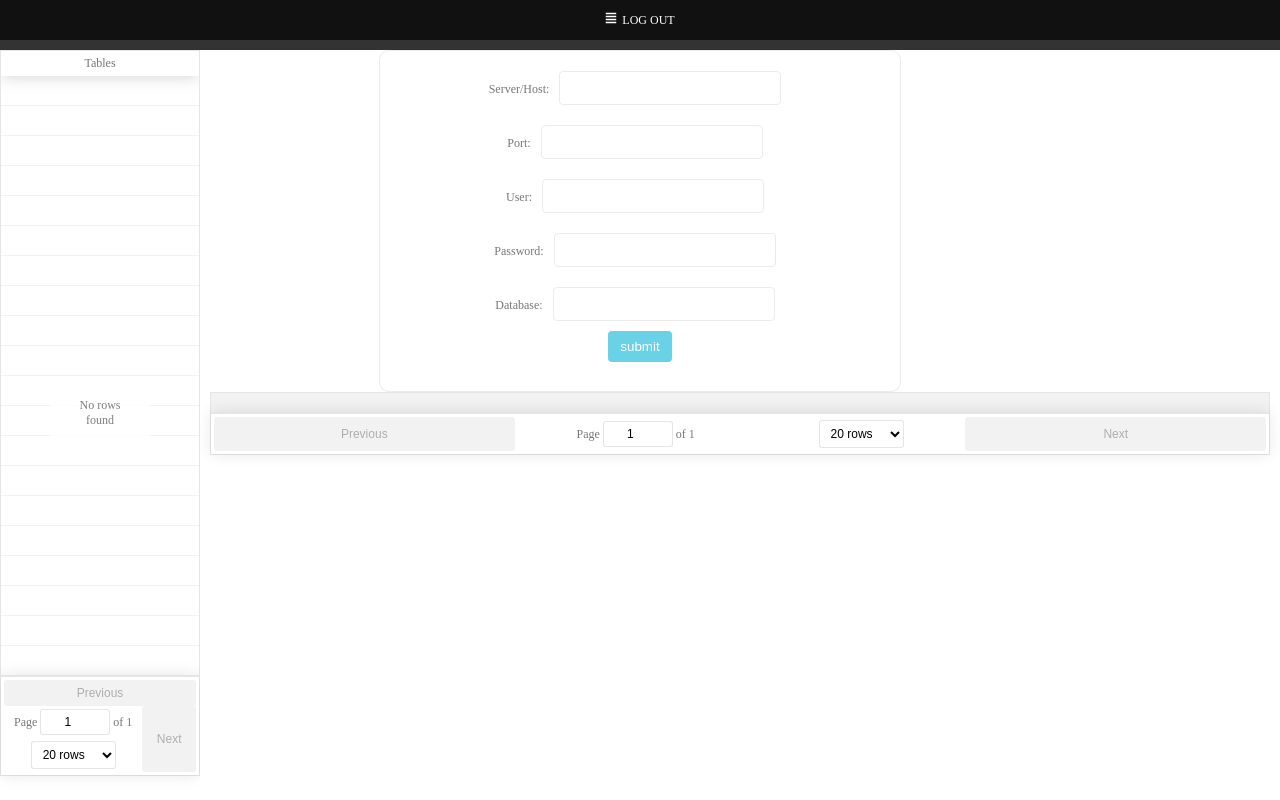
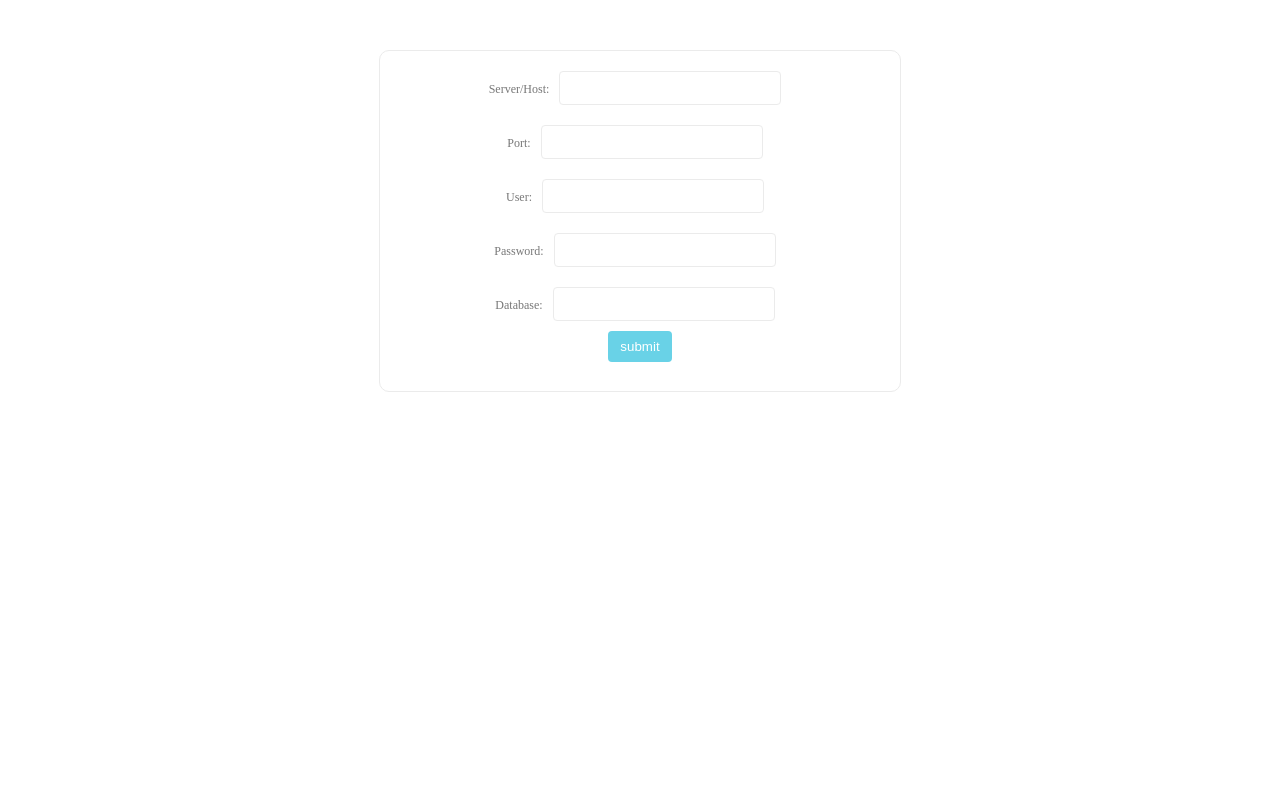
Before and after one commit to vsqlize/vsqlize, a React app: page / in a window 1280 px wide. Built offline with nearby package versions, Linux system fonts and the light colour scheme.

Commit message:
toggle log in

```diff
--- a/src/client/ConnectionBox.css
+++ b/src/client/ConnectionBox.css
@@ -29,14 +29,15 @@ input[type=text]:focus {
   justify-content: center;
   align-items: center;
 }
+
 .connectionBox {
   height: 320px;
   width: 500px;
   padding: 10px;
   border-radius: 10px;
   border: 0.5px solid #ebebeb;
-  /* display: flex;
-  justify-content: center; */
+  display: flex;
+  justify-content: center;
 }
 
 #submit-button {
--- a/src/client/components/App.js
+++ b/src/client/components/App.js
@@ -19,13 +19,14 @@ export default class App extends Component {
         age: '40',
         address: '53 2nd Avenue #5B',
         salary: 120000
-      }]
+      }],
+      loggedIn : false,
     }
 
     this.getTables = this.getTables.bind(this);
     // this.setCurrentTable = this.setCurrentTable.bind(this);
     this.getTableData = this.getTableData.bind(this);
-
+    this.toggleContentLogInDisplay = this.toggleContentLogInDisplay.bind(this);
   }
 
   // setCurrentTable(tableName) {
@@ -39,14 +40,14 @@ export default class App extends Component {
       .then(data => this.setState({ headers: data.headers, data: data.data }))
   }
 
+  toggleContentLogInDisplay() {
+    this.setState({loggedIn : !this.state.loggedIn});
+  }
+
   getTables(res) {
     this.setState({
       tables: res
     });
-  }
-
-  componentDidMount() {
-
   }
 
   render() {
@@ -60,17 +61,25 @@ export default class App extends Component {
 
     })
 
+    let isDisplayedLogInWindow = this.state.loggedIn ? 'none' : 'block';
+    let isDisplayedLoggedInContent = this.state.loggedIn ? 'block' : 'none';
+
     return(
       <div>
-        <NavBar />
+
         <div style={{marginTop:'50px'}}>
-          <ConnectionBox cb={this.getTables}/>
-          <div className="sideBar"><SideBar tables={ this.state.tables } getTableData={ this.getTableData }/></div>
-          <div className="viewTable">
-          <ReactTable
-            data = { data }
-            columns = { colNames }
-          />
+          <div id='logInWindow' style={{display : isDisplayedLogInWindow}}>
+            <ConnectionBox cb={this.getTables} toggleContentLogInDisplay={this.toggleContentLogInDisplay}/>
+          </div>
+
+          <div id="loggedInContent" style={{display : isDisplayedLoggedInContent}}>
+            <NavBar />
+            <div className="sideBar">
+              <SideBar tables={ this.state.tables } getTableData={ this.getTableData }/>
+            </div>
+            <div className="viewTable">
+              <ReactTable data = { data } columns = { colNames }/>
+            </div>
           </div>
         </div>
       </div>
--- a/src/client/components/ConnectionBox.jsx
+++ b/src/client/components/ConnectionBox.jsx
@@ -36,7 +36,8 @@ class ConnectionBox extends React.Component {
     .then((res) => res.json())
     .then((res) => {
       console.log(res);
-      this.props.cb(res)
+      this.props.cb(res);
+      this.props.toggleContentLogInDisplay();
     });
 
     event.preventDefault();
@@ -64,6 +65,9 @@ class ConnectionBox extends React.Component {
                 <input type='text' name='database' value={this.state.database} onChange={this.handleChange} />
             </div>
 
+
+
+
             <button id='submit-button' value="Submit">submit</button>
           </form>
         </div>
```
